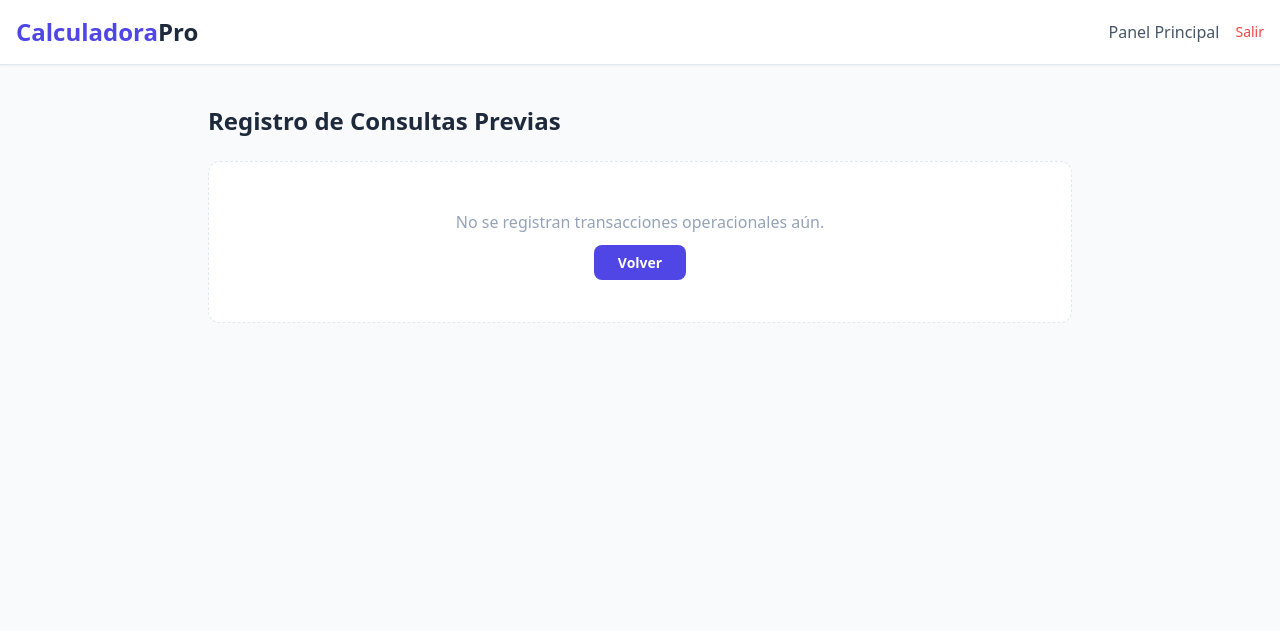
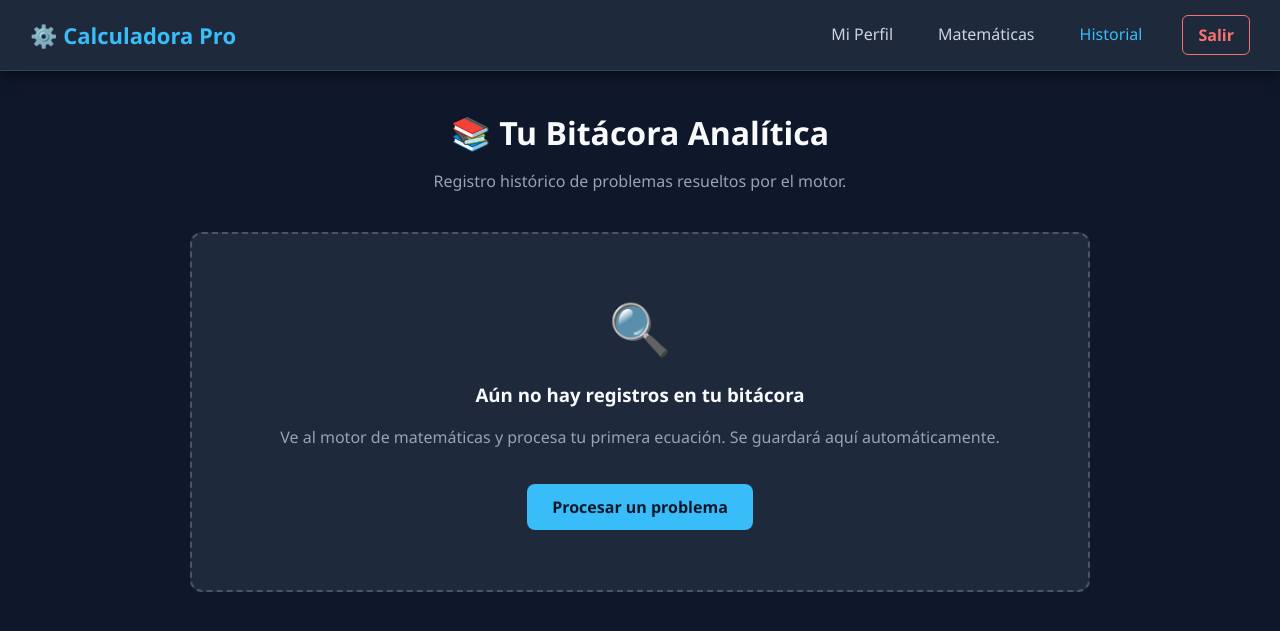
Before and after one commit to Abrams-tech/calculadora-pro, a Flask app: template templates/historial.html in a window 1280 px wide. Shown: the top 631 px of the page. Run offline with Flask 3, Linux system fonts and the light colour scheme; the template is opened without the code that fills it, so the values that code supplies are empty; some libraries are stand-ins or nearby versions.

Commit message:
Guardado en BD listo

```diff
--- a/app.py
+++ b/app.py
@@ -123,6 +123,18 @@ def matematicas():
                 pasos.append(f"1. Función original: $$f(x) = {sp.latex(expr)}$$")
                 pasos.append(f"2. Integral: $$\\int f(x) dx = {sp.latex(integral)} + C$$")
 
+# ---> AGREGA ESTE BLOQUE PARA GUARDAR EN LA BD <---
+            if 'usuario_id' in session and es_premium:
+                from models import Historial
+                nuevo_registro = Historial(
+                    usuario_id=session['usuario_id'],
+                    materia=materia,
+                    ecuacion=sp.latex(expr),
+                    resultado=resultado_final
+                )
+                db.session.add(nuevo_registro)
+                db.session.commit()
+            # ---> FIN DEL BLOQUE DE GUARDADO <---
             return render_template('motor_matematicas.html',
                                    resultado=resultado_final,
                                    pasos=pasos,
--- a/templates/historial.html
+++ b/templates/historial.html
@@ -3,52 +3,91 @@
 <head>
     <meta charset="UTF-8">
     <meta name="viewport" content="width=device-width, initial-scale=1.0">
-    <title>Historial de Operaciones</title>
-    <script src="https://cdn.tailwindcss.com"></script>
-    <link rel="stylesheet" href="https://cdn.jsdelivr.net/npm/katex@0.16.8/dist/katex.min.css">
-    <script defer src="https://cdn.jsdelivr.net/npm/katex@0.16.8/dist/katex.min.js"></script>
+    <title>Historial - Calculadora Pro</title>
+
+    <script src="https://polyfill.io/v3/polyfill.min.js?features=es6"></script>
+    <script id="MathJax-script" async src="https://cdn.jsdelivr.net/npm/mathjax@3/es5/tex-mml-chtml.js"></script>
+
+    <style>
+        /* ==========================================
+           DISEÑO OSCURO UNIFICADO
+           ========================================== */
+        body { font-family: 'Segoe UI', Tahoma, Geneva, Verdana, sans-serif; background-color: #0f172a; color: #e2e8f0; margin: 0; padding: 0; }
+
+        .navbar { background-color: #1e293b; padding: 15px 30px; display: flex; justify-content: space-between; align-items: center; box-shadow: 0 4px 12px rgba(0,0,0,0.5); border-bottom: 1px solid #334155; }
+        .nav-brand { color: #38bdf8; font-size: 22px; font-weight: bold; text-decoration: none; }
+        .nav-links { display: flex; gap: 15px; }
+        .nav-item { color: #cbd5e1; text-decoration: none; padding: 8px 15px; border-radius: 6px; font-weight: 500; transition: 0.3s; }
+        .nav-item:hover { background-color: #334155; color: #fff; }
+        .nav-logout { color: #f87171; font-weight: bold; padding: 8px 15px; border-radius: 6px; text-decoration: none; border: 1px solid #f87171; transition: 0.3s; margin-left: 10px; }
+        .nav-logout:hover { background-color: #f87171; color: #0f172a; }
+
+        .container { max-width: 900px; margin: 40px auto; padding: 0 20px; }
+        h1 { color: #f8fafc; text-align: center; margin-bottom: 10px; font-size: 32px; }
+        .subtitulo { text-align: center; color: #94a3b8; margin-bottom: 40px; font-size: 16px; }
+
+        /* Tarjetas del Historial */
+        .historial-grid { display: flex; flex-direction: column; gap: 25px; }
+
+        .tarjeta-historial { background: #1e293b; border: 1px solid #334155; border-radius: 12px; padding: 25px; box-shadow: 0 8px 16px rgba(0,0,0,0.2); transition: transform 0.2s; }
+        .tarjeta-historial:hover { border-color: #38bdf8; transform: translateY(-3px); }
+
+        .badge-materia { display: inline-block; background: #0f172a; border: 1px solid #475569; color: #38bdf8; padding: 6px 14px; border-radius: 20px; font-size: 12px; font-weight: bold; text-transform: uppercase; margin-bottom: 20px; letter-spacing: 1px; }
+
+        .seccion-titulo { color: #94a3b8; margin-bottom: 10px; font-size: 14px; font-weight: bold; text-transform: uppercase; }
+
+        .ecuacion-box { background: #0f172a; padding: 15px; border-radius: 8px; border-left: 4px solid #475569; margin-bottom: 20px; overflow-x: auto; font-size: 18px; color: #f8fafc; }
+        .resultado-box { background: #0f172a; padding: 15px; border-radius: 8px; border-left: 4px solid #10b981; overflow-x: auto; color: #10b981; font-size: 18px; }
+
+        /* Estado Vacío */
+        .empty-state { text-align: center; padding: 60px 20px; background: #1e293b; border-radius: 12px; border: 2px dashed #475569; color: #94a3b8; }
+        .btn-resolver { display: inline-block; margin-top: 20px; padding: 12px 25px; background: #38bdf8; color: #0f172a; text-decoration: none; border-radius: 8px; font-weight: bold; transition: 0.3s; }
+        .btn-resolver:hover { background: #0ea5e9; }
+    </style>
 </head>
-<body class="bg-slate-50 font-sans antialiased text-slate-800">
+<body>
 
-    <nav class="bg-white shadow-sm border-b border-slate-200">
-        <div class="max-w-7xl mx-auto px-4 py-4 flex justify-between items-center">
-            <a href="/" class="text-2xl font-bold text-indigo-600">Calculadora<span class="text-slate-800">Pro</span></a>
-            <div class="flex items-center gap-4">
-                <a href="/" class="text-slate-600 hover:text-indigo-600 font-medium transition">Panel Principal</a>
-                <a href="/logout" class="text-sm text-red-500 hover:text-red-700 font-medium transition">Salir</a>
-            </div>
+    <nav class="navbar">
+        <a href="/dashboard" class="nav-brand">⚙️ Calculadora Pro</a>
+        <div class="nav-links">
+            <a href="/dashboard" class="nav-item">Mi Perfil</a>
+            <a href="/matematicas" class="nav-item">Matemáticas</a>
+            <a href="/historial" class="nav-item" style="color: #38bdf8;">Historial</a>
+            <a href="/logout" class="nav-logout">Salir</a>
         </div>
     </nav>
 
-    <main class="max-w-4xl mx-auto px-4 py-10">
-        <h2 class="text-2xl font-bold mb-6">Registro de Consultas Previas</h2>
-        <div class="space-y-4">
+    <div class="container">
+        <h1>📚 Tu Bitácora Analítica</h1>
+        <p class="subtitulo">Registro histórico de problemas resueltos por el motor.</p>
+
+        <div class="historial-grid">
             {% if registros %}
-                {% for r in registros %}
-                <div class="bg-white p-5 rounded-xl shadow-sm border border-slate-100 flex flex-col md:flex-row justify-between items-start md:items-center gap-4">
-                    <div>
-                        <span class="text-xs font-semibold uppercase text-indigo-600 bg-indigo-50 px-2 py-1 rounded">Cálculo Exitoso</span>
-                        <h3 class="font-medium text-slate-700 mt-2 text-sm">{{ r.problema }}</h3>
+                {% for registro in registros %}
+                    <div class="tarjeta-historial">
+                        <span class="badge-materia">{{ registro.materia }}</span>
+
+                        <div class="seccion-titulo">Expresión Original:</div>
+                        <div class="ecuacion-box">
+                            $${{ registro.ecuacion }}$$
+                        </div>
+
+                        <div class="seccion-titulo">Solución Calculada:</div>
+                        <div class="resultado-box">
+                            {{ registro.resultado | safe }}
+                        </div>
                     </div>
-                    <div class="bg-slate-50 px-4 py-2 rounded border border-slate-100 w-full md:w-1/2 overflow-x-auto math-item text-sm">
-                        {{ r.resultado }}
-                    </div>
-                </div>
                 {% endfor %}
             {% else %}
-                <div class="text-center py-12 bg-white rounded-xl border border-dashed border-slate-200">
-                    <p class="text-slate-400 mb-4">No se registran transacciones operacionales aún.</p>
-                    <a href="/" class="bg-indigo-600 hover:bg-indigo-700 text-white font-bold py-2 px-6 rounded-lg text-sm transition">Volver</a>
+                <div class="empty-state">
+                    <div style="font-size: 50px; margin-bottom: 20px;">🔍</div>
+                    <h3 style="color: #f8fafc; margin-top: 0;">Aún no hay registros en tu bitácora</h3>
+                    <p>Ve al motor de matemáticas y procesa tu primera ecuación. Se guardará aquí automáticamente.</p>
+                    <a href="/matematicas" class="btn-resolver">Procesar un problema</a>
                 </div>
             {% endif %}
         </div>
-    </main>
+    </div>
 
-    <script>
-        document.querySelectorAll('.math-item').forEach(el => {
-            const formula = el.textContent.trim();
-            katex.render(formula, el, { throwOnError: false, displayMode: true });
-        });
-    </script>
 </body>
 </html>
```
